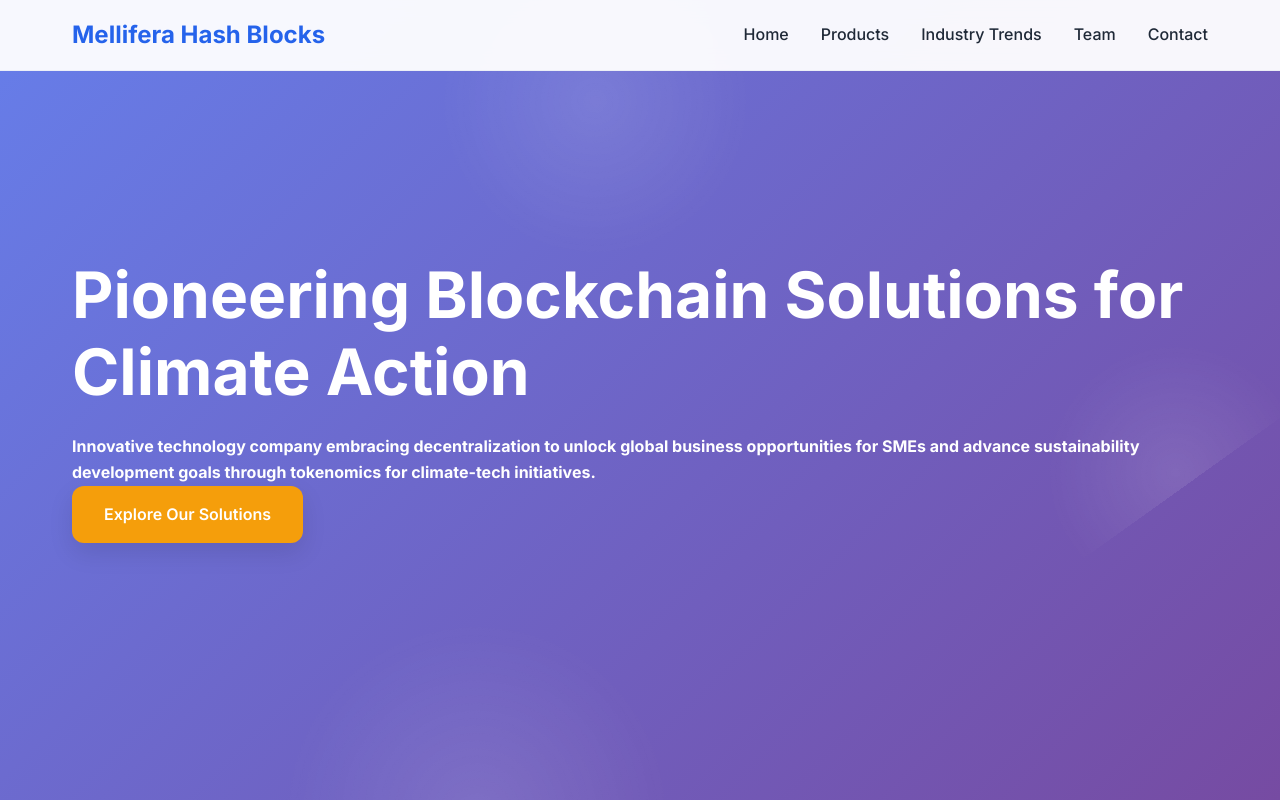
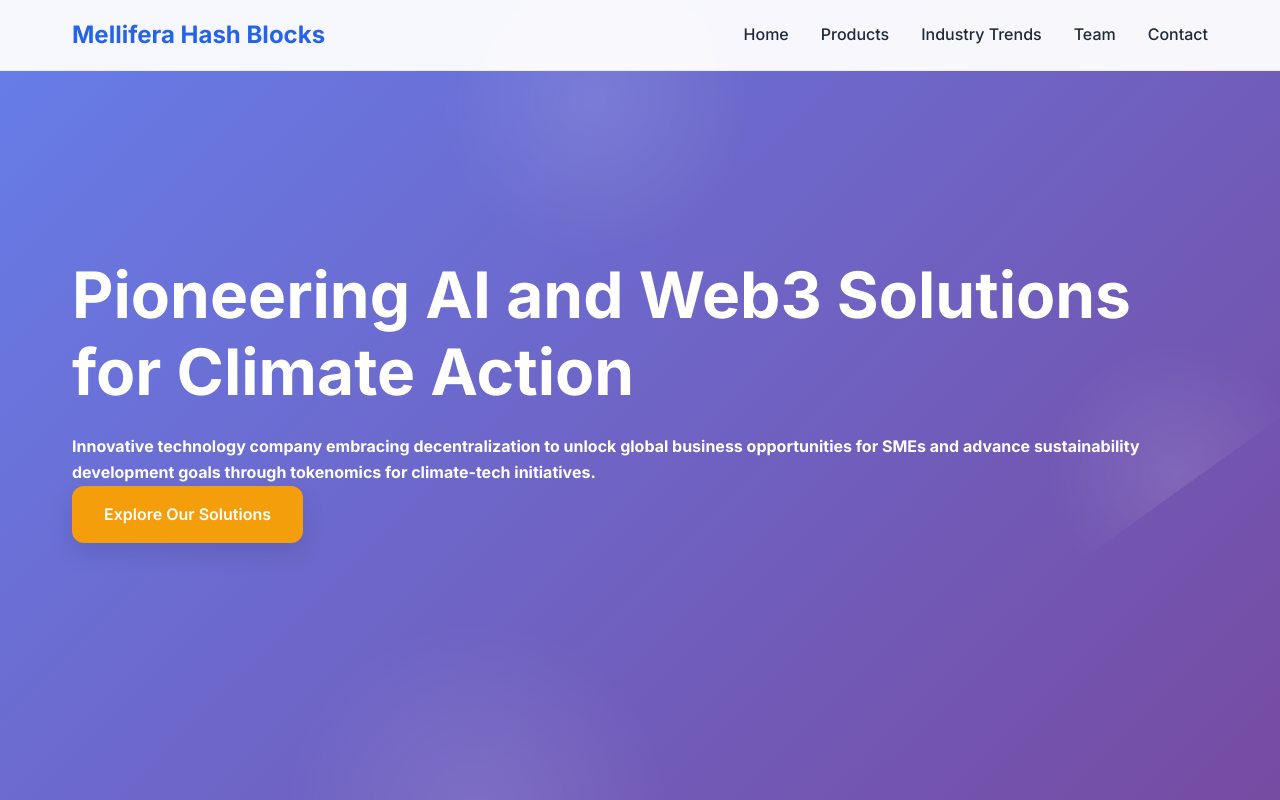
Before and after one commit to MUdayVarma/mellifera_website_202508, a website: page index.html in a window 1280 px wide. Shown: the top 800 px of the page. Drawn offline with Linux system fonts and the light colour scheme.

Commit message:
changes in index file

```diff
--- a/index.html
+++ b/index.html
@@ -484,7 +484,7 @@
     <!-- Hero Section -->
     <section id="home" class="hero">
         <div class="hero-content">
-            <h1 class="fade-in">Pioneering Blockchain Solutions for Climate Action</h1>
+            <h1 class="fade-in">Pioneering AI and Web3 Solutions for Climate Action</h1>
             <h4 class="fade-in">Innovative technology company embracing decentralization to unlock global business opportunities for SMEs and advance sustainability development goals through tokenomics for climate-tech initiatives.</h4>
             <h4>  </h4>
             <a href="#products" class="cta-button fade-in">Explore Our Solutions</a>
```
